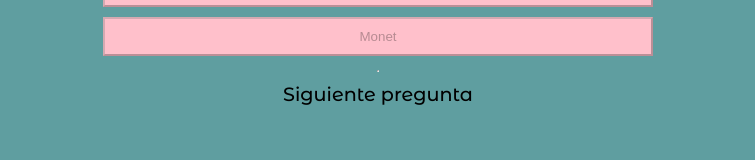
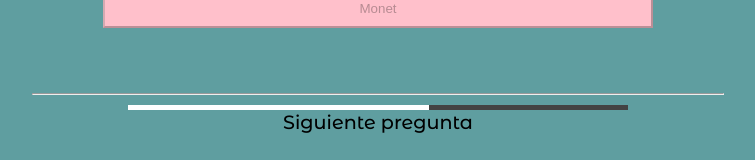
Before and after one commit to MendietaSergio/games, a React (Vite) app: page / in a window 1280 px wide. Both pictures are taken after a click on the button "Leonardo da Vinci". Shown: the part 579-739 px from the top of the page, without its empty margins (262-1017 px from the left). Built offline with nearby package versions, Linux system fonts and the light colour scheme.

Commit message:
Añade estilos al loading

```diff
--- a/src/css/Asked.css
+++ b/src/css/Asked.css
@@ -57,3 +57,31 @@
     color: black;
     font-weight: bolder;
 }
+.lineal-asked{
+    font-weight: bolder;
+    width: 55%;
+    color: white;
+    margin-top: 60px;
+}
+.loading-asked{
+    width: 500px;
+    height: 5px;
+    margin: 0 auto;
+    background-color: rgb(67, 67, 67);
+
+    /* border: 4px solid black; */
+}
+.bar-asked{
+    animation: bar 5s infinite ease-in-out;
+    background-color: white;
+}
+@keyframes bar{
+    0% {
+        width: 0%;
+        height: 100%;
+    }
+    100% {
+        width: 100%;
+        height: 100%;
+    }
+}
```
